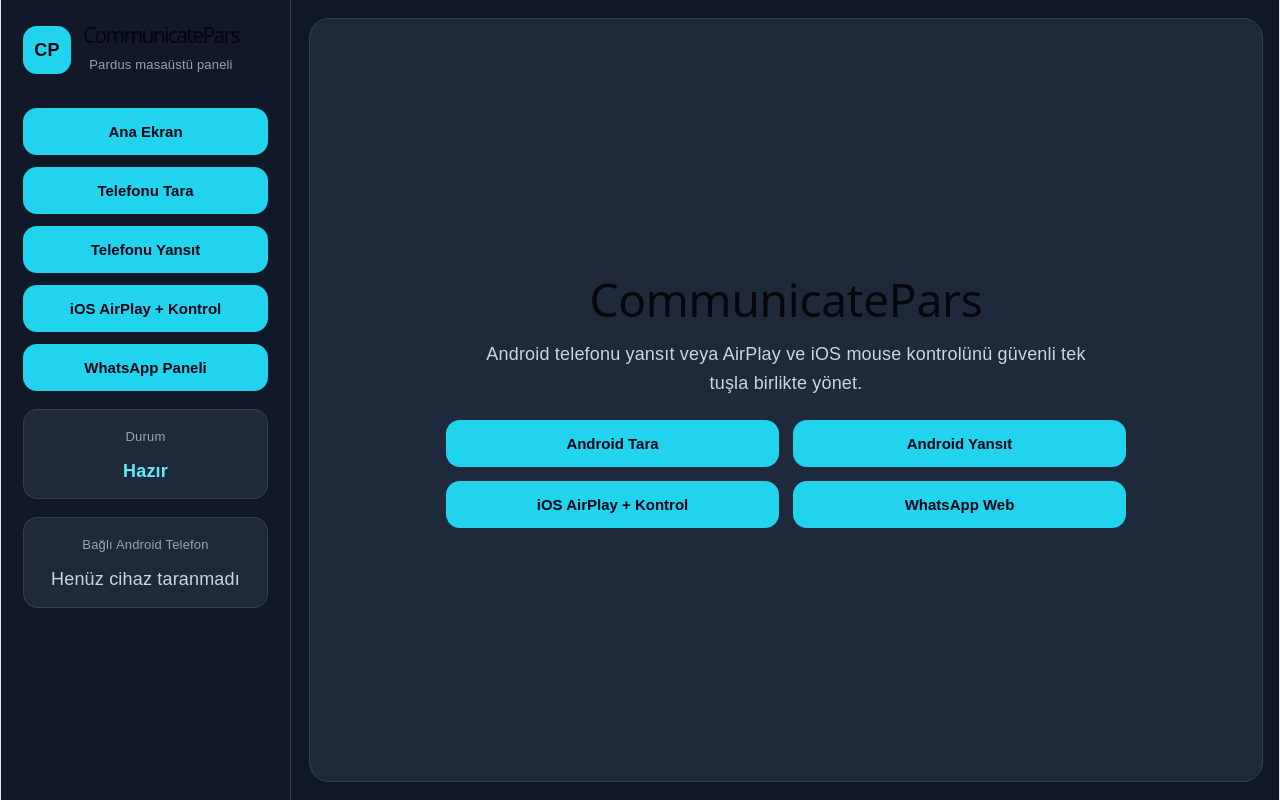
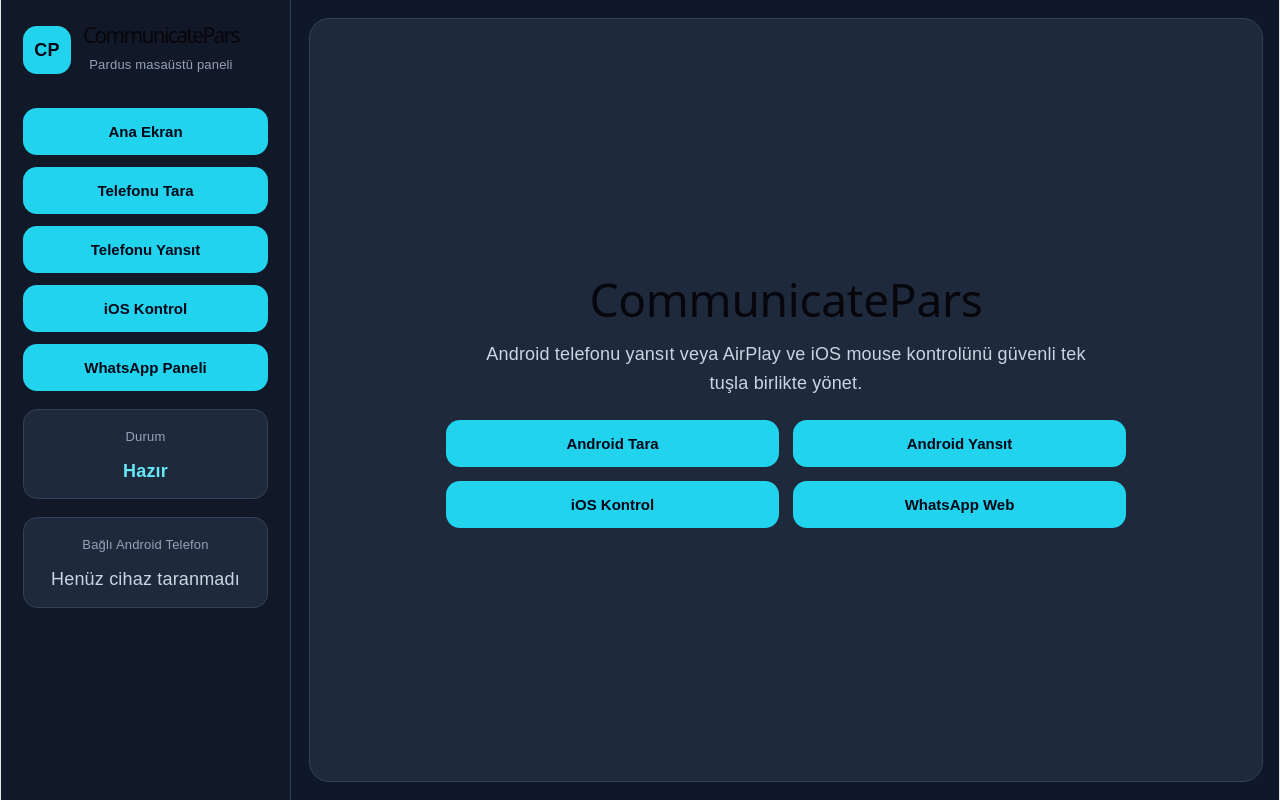
Before and after one commit to techasl7585/communicatepars, a React (Vite) app in the folder desktop/: page / in a window 1280 px wide. Built offline with nearby package versions, Linux system fonts and the light colour scheme; no server answers.

Commit message:
ios kontrol tam anlamıyla çalışıyor

```diff
--- a/desktop/src/App.jsx
+++ b/desktop/src/App.jsx
@@ -278,7 +278,7 @@
         <button onClick={() => setPanel("home")}>Ana Ekran</button>
         <button onClick={scanDevices}>Telefonu Tara</button>
         <button onClick={mirrorPhone}>Telefonu Yansıt</button>
-        <button onClick={() => setPanel("ios")}>iOS AirPlay + Kontrol</button>
+        <button onClick={() => setPanel("ios")}>iOS Kontrol</button>
         <button onClick={() => setPanel("whatsapp")}>WhatsApp Paneli</button>
 
         <div className="box">
@@ -304,7 +304,7 @@
             <div className="home-grid">
               <button onClick={scanDevices}>Android Tara</button>
               <button onClick={mirrorPhone}>Android Yansıt</button>
-              <button onClick={() => setPanel("ios")}>iOS AirPlay + Kontrol</button>
+              <button onClick={() => setPanel("ios")}>iOS Kontrol</button>
               <button onClick={() => setPanel("whatsapp")}>WhatsApp Web</button>
             </div>
           </section>
@@ -373,7 +373,7 @@
               <article className="ipad-card">
                 <div className="step-number">2</div>
                 <div>
-                  <h3>AirPlay + iOS kontrolünü tek tuşla yönet</h3>
+                  <h3>iOS kontrolünü tek tuşla yönet</h3>
                   <p>
                     Başlatma sırasında AirPlay penceresi önce açılır. Böylece
                     mouse iOS'a geçtiğinde yansıtma arka menüde kalmaz. Durdurma
@@ -389,7 +389,7 @@
                         ? "İşlem sürüyor..."
                         : ipadControlActive
                           ? "Oturumu Kapat ve Mouse'u Pardus'a Geri Al"
-                          : "AirPlay + iOS Kontrolünü Başlat"}
+                          : "iOS Kontrolünü Başlat"}
                     </button>
                   </div>
                 </div>
@@ -401,7 +401,7 @@
                   <li>AirPlay başlatılır ve UxPlay penceresine süre verilir.</li>
                   <li>Yalnızca AirPlay başarılıysa mouse kontrolü başlatılır.</li>
                   <li>iPad'de CommunicatePars ekran yansıtmayı seç.</li>
-                  <li>CommunicatePars-Mouse Bluetooth cihazına bağlan.</li>
+                  <li>Pardus Bilgisayarı Bluetoothla Eşlestir.</li>
                   <li>Kapatırken önce mevcut mouse geri yükleme endpointi çalışır.</li>
                   <li>Mouse başarıyla dönerse AirPlay kapatılır.</li>
                   <li>Acil durumda her zaman Sol Ctrl + K kullan.</li>
@@ -440,7 +440,7 @@
                       iPhone veya iPad'de <strong style={{ color: "#ffffff" }}>Ayarlar → Bluetooth</strong> menüsünü aç.
                     </li>
                     <li style={{ color: "#ffffff", opacity: 1 }}>
-                      <strong style={{ color: "#ffffff" }}>CommunicatePars-Mouse</strong> cihazına bağlan.
+                      <strong style={{ color: "#ffffff" }}>CommunicatePars</strong> cihazına bağlan.
                     </li>
                   </ol>
                 </div>
```
Also changed, not shown: 1 other file (tests, documents, lock files or other folders).
